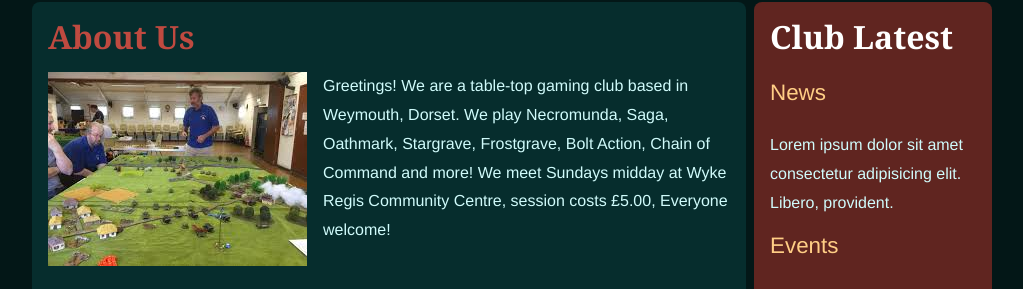
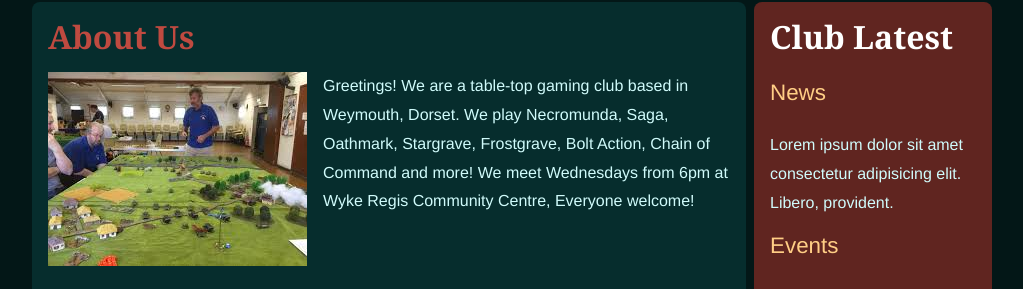
Before and after one commit to Georgie-x/weymouth-warlords, a React (Vite) app: page / in a window 1280 px wide. Shown: the part 160-449 px from the top of the page, without its empty margins (120-1143 px from the left). Built offline with nearby package versions, Linux system fonts and the light colour scheme; no server answers.

Commit message:
altered club info need to rehost with in progress warning

```diff
--- a/src/content-components/Home.tsx
+++ b/src/content-components/Home.tsx
@@ -12,7 +12,7 @@ function Home() {
 					<p>
 						Greetings! We are a table-top gaming club based in Weymouth, Dorset. We play Necromunda,
 						Saga, Oathmark, Stargrave, Frostgrave, Bolt Action, Chain of Command and more! We meet
-						Sundays midday at Wyke Regis Community Centre, session costs £5.00, Everyone welcome!
+						Wednesdays from 6pm at Wyke Regis Community Centre, Everyone welcome!
 					</p>
 				</div>
 			</section>
```
